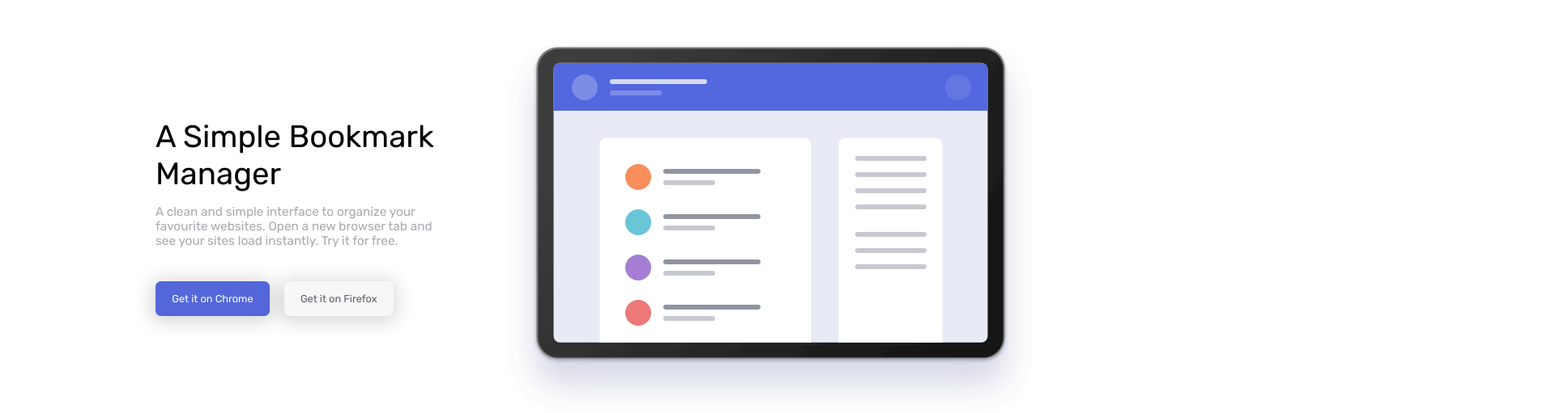
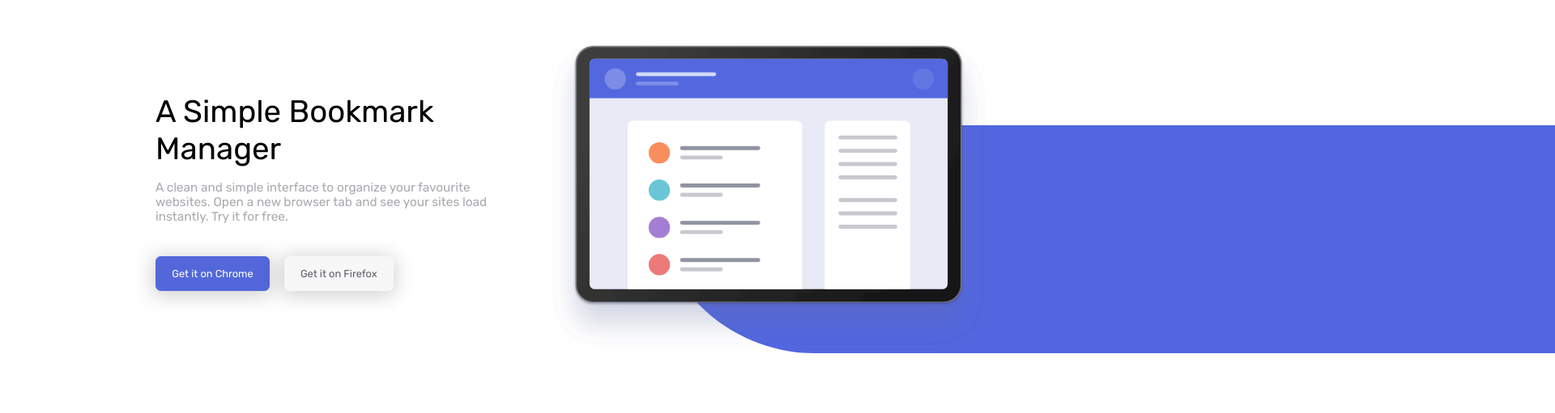
Before and after one commit to zelevf/TestTorre, a plain HTML site: page index.html in a window 1280 px wide. Shown: the part 105-616 px from the top of the page at 81% size, 1920 px wide, since content can reach past the window. Drawn offline with Linux system fonts and the light colour scheme.

Commit message:
Hero image

```diff
--- a/css/index.css
+++ b/css/index.css
@@ -229,7 +229,26 @@
   }
   body .hero .divImageHero {
     border: 0px solid #000000;
+  }
+  body .hero .divImageHero .imageHero {
+    position: relative;
+    width: 90%;
+    padding-right: 20vw;
+    padding-bottom: 4vw;
     background: none;
+    z-index: 4;
+  }
+  body .hero .divImageHero .backgroundImageHero {
+    position: absolute;
+    width: 100%;
+    height: 22vw;
+    background: #5266df;
+    z-index: 3;
+    margin: -26vw 0vw 0vw 10vw;
+    border-radius: 0px 0px 0px 200px;
+    -moz-border-radius: 0px 0px 0px 200px;
+    -webkit-border-radius: 0px 0px 0px 200px;
+    border: 0px solid #000000;
   }
 }
 /*# sourceMappingURL=index.css.map */
--- a/index.html
+++ b/index.html
@@ -54,6 +54,9 @@
   </div>
   <div class="divImageHero">
     <img src="./images/illustration-hero.svg" alt="A simple bookmark manager" class="imageHero">
+    <div class="backgroundImageHero">
+
+    </div>
   </div>
 </section>
 
```
